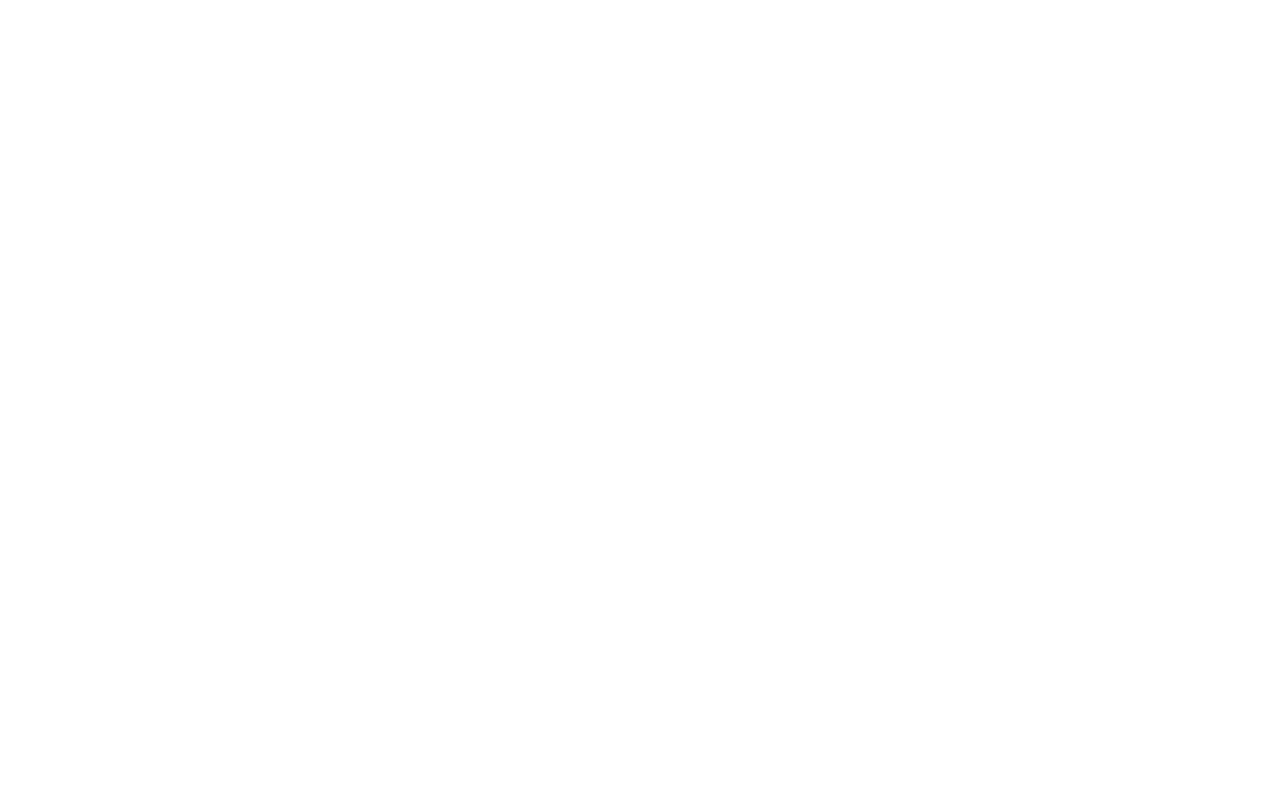
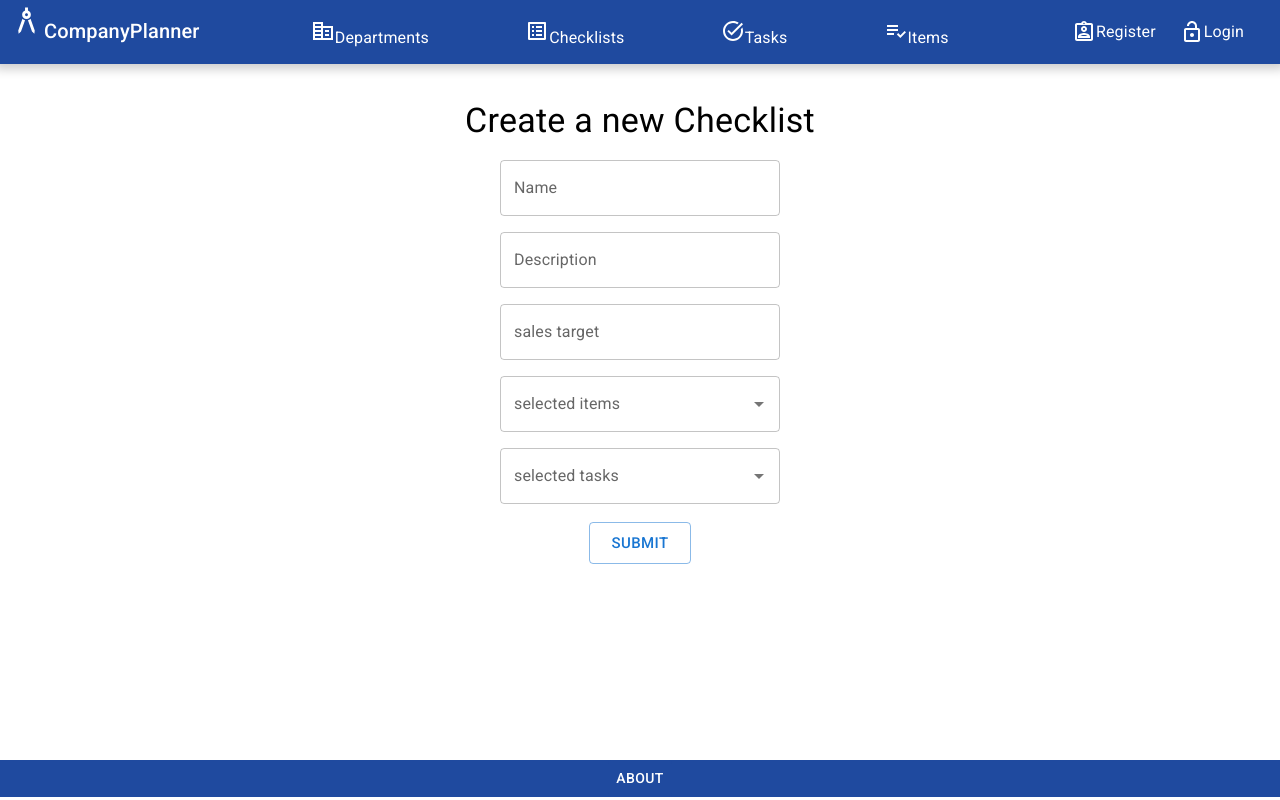
Before and after one commit to rodages/Project4-CompanyPlanner-client, a React (Create React App) app: page /createchecklist in a window 1280 px wide. Before the commit this address had no page. Built offline with nearby package versions, Linux system fonts and the light colour scheme; no server answers.

Commit message:
create checklists done

```diff
--- a/src/App.js
+++ b/src/App.js
@@ -20,6 +20,7 @@
 import Tasks from "./components/checklists/Tasks"
 import Items from "./components/checklists/Items"
 import NewItemOrTask from "./components/forms/NewItemOrTask"
+import CreateChecklist from "./components/checklists/CreateChecklist"
 
 
 function App() {
@@ -48,6 +49,7 @@
         {/* <Route path="/items/:id" element={<ItemDetails />} /> */}
 
         <Route path="/checklists" element={<Checklists />} />
+        <Route path="/createchecklist" element={<CreateChecklist />} />
         {/*<Route path="/checklists/:id" element={<ChecklistDetails />} /> */}
 
 
--- a/src/components/checklists/Checklists.js
+++ b/src/components/checklists/Checklists.js
@@ -45,8 +45,8 @@
         <Typography align='center' variant="h4" gutterBottom component="div"> Currently created checklists
             <div></div><Button onClick={()=>navigate('/createchecklist')
             } variant="outlined">Create new checklist</Button></Typography>
-          <Stack direction="row" spacing={2}>
-            {checklists.map((checklist,index)=><ChecklistItem key={index} checklist={checklist} />)}
+          <Stack direction="row" spacing={2} style={{display:'flex',flexWrap:'wrap'}}>
+            {checklists.map((checklist,index)=><ChecklistItem  key={index} checklist={checklist} />)}
           </Stack>
         </Box>
 
--- /dev/null
+++ b/src/components/checklists/CreateChecklist.js
@@ -0,0 +1,135 @@
+import {useEffect, useState} from 'react'
+import { useNavigate } from 'react-router-dom'
+import axios from 'axios'
+import URL from '../../config'
+
+import { Box, TextField,Typography, FormControl, InputLabel, OutlinedInput,InputAdornment, Button, Select } from '@mui/material'
+import MultiSelect from './MultiSelect'
+
+
+function CreateChecklist(){
+    const navigate = useNavigate()
+
+    const [fetchedItems, setFetchedItems] = useState([])
+    const [fetchedTasks, setFetchedTasks] = useState([])
+
+    // const [refreshItems,setRefreshItems] = useState(false)
+    // const [refreshTasks, setRefreshTasks] = useState(false)
+
+    const [selectedItems, setSelectedItems] = useState([])
+    const [selectedTasks, setSelectedTasks] = useState([])
+    console.log(selectedItems)
+
+    const [formData, setFormData] = useState({
+        "inventory_items": [],
+        "tasks": [],
+        "name": "",
+        "description": "",
+        "sales_target": null,
+        "department": null
+    })
+
+
+    useEffect(()=>{
+        async function fetchItems(){
+            try{
+                const res = await axios.get(`${URL}/inventoryitems`)
+                setFetchedItems(res.data)
+
+            }catch(e){
+                console.log(e)
+            }
+        }
+
+        fetchItems()
+    },[])
+
+    useEffect(()=>{
+        async function fetchTasks(){
+            try{
+                const res = await axios.get(`${URL}/tasks`)
+                setFetchedTasks(res.data)
+
+            }catch(e){
+                console.log(e)
+            }
+        }
+
+        fetchTasks()
+    },[])
+
+    function handleChange (e) {
+        console.log(e.target.id, e.target.value)
+        setFormData({...formData, [e.target.id]:e.target.value})
+
+        console.log({...formData, [e.target.id]:e.target.value})
+    }
+
+    function handleSubmit (){
+        const data = {...formData,inventory_items:selectedItems, tasks:selectedTasks}
+        const accessToken =JSON.parse(localStorage.getItem('accessToken'))
+        const token = `Bearer ${accessToken.replaceAll('"','')}`
+        console.log(token)
+        console.log(data)
+        async function submit(){
+            try{
+                const res = await axios.post(
+                    `${URL}/checklists/`,
+                data,
+                {
+                    headers: {
+                      Authorization: token,
+                    },
+            })
+                navigate("/checklists")
+            }catch(e){
+                console.log(e)
+            }
+        }
+        submit()
+    }
+
+    return(
+        <Box component="form" onSubmit={handleSubmit} sx={{ display: 'flex', flexDirection:'column', justifyContent:'center', alignItems:'center' }}>
+            <Typography sx={{textAlign:'center', flex:'auto', marginBottom:'10px'}}variant="h4">Create a new Checklist</Typography>
+
+            <FormControl sx={{m: 1, minWidth:'35ch'}}>
+                <InputLabel htmlFor="name">Name</InputLabel>
+                <OutlinedInput
+                    id="name"
+                    required
+                    value={formData.name}
+                    onChange={handleChange}
+                    label='Name'
+                />
+            </FormControl>
+
+            <FormControl sx={{m: 1, minWidth:'35ch'}}>
+                <InputLabel htmlFor="name">Description</InputLabel>
+                <OutlinedInput
+                    id="description"
+                    value={formData.description}
+                    onChange={handleChange}
+                    label='Description'
+                />
+            </FormControl>
+
+            <TextField
+            onChange={handleChange}
+            id="sales_target"
+            label="sales target"
+            type="number"
+            value={formData.sales_target}
+            sx={{m: 1, minWidth:'35ch'}}
+        />
+
+        <MultiSelect fetchedArr={fetchedItems} selections={"items"} setSelectedArr={setSelectedItems} />
+        <MultiSelect fetchedArr={fetchedTasks} selections={"tasks"} setSelectedArr={setSelectedTasks} />
+
+        <Button size='large' sx={{display:"block", margin:'0 auto', marginTop:'10px'}} onClick={handleSubmit} variant="outlined">Submit</Button>
+
+        </Box>
+    )
+}
+
+export default CreateChecklist
--- a/src/components/checklists/CustomListItem.js
+++ b/src/components/checklists/CustomListItem.js
@@ -19,6 +19,14 @@
     const handleClick = () => {
       setOpen(!open);
     };
+
+    const styles = {
+        media: {
+          height: 0,
+          paddingTop: '56.25%', // 16:9,
+          marginTop:'30'
+        }
+    };
     return(
         <>
         <ListItemButton onClick={handleClick}>
@@ -33,9 +41,12 @@
             {listItem.image?
             <CardMedia
                 component="img"
-                height="140"
                 image={listItem.image}
                 alt="green iguana"
+                style={{
+                    width: "auto",
+                    maxHeight: "200px",
+                  }}
             />:''}
             <Typography variant="body2">
                 -  Notes: {listItem.comment? listItem.comment : "None"}
@@ -51,6 +62,7 @@
       </ListItemText>
 
       </CardActionArea>
+
         </Collapse>
         </>
     )
--- /dev/null
+++ b/src/components/checklists/MultiSelect.js
@@ -0,0 +1,42 @@
+import * as React from 'react';
+import Checkbox from '@mui/material/Checkbox';
+import TextField from '@mui/material/TextField';
+import Autocomplete from '@mui/material/Autocomplete';
+import CheckBoxOutlineBlankIcon from '@mui/icons-material/CheckBoxOutlineBlank';
+import CheckBoxIcon from '@mui/icons-material/CheckBox';
+
+const icon = <CheckBoxOutlineBlankIcon fontSize="small" />;
+const checkedIcon = <CheckBoxIcon fontSize="small" />;
+
+
+function MultiSelect({selections,fetchedArr,setSelectedArr}){
+    return (
+        <Autocomplete
+          multiple
+          onChange={(_,selectedOptions)=>{
+            setSelectedArr(selectedOptions)
+          }}
+          id={`selected ${selections}`}
+          options={fetchedArr}
+          disableCloseOnSelect
+          getOptionLabel={(option) => option.name}
+          renderOption={(props, option, { selected }) => (
+            <li {...props}>
+              <Checkbox
+                icon={icon}
+                checkedIcon={checkedIcon}
+                style={{ marginRight: 8 }}
+                checked={selected}
+              />
+              {option.name}
+            </li>
+          )}
+          sx={{m: 1, width:'35ch'}}
+          renderInput={(params) => (
+            <TextField {...params} label={`selected ${selections}`} placeholder={`selected ${selections}`} />
+          )}
+        />
+      );
+}
+
+export default MultiSelect
--- a/src/components/forms/NewItemOrTask.js
+++ b/src/components/forms/NewItemOrTask.js
@@ -12,6 +12,7 @@
 function NewItemOrTask({endpoint}){
     let urlEndPoint = endpoint
     let params = useParams()
+    //takes destination-task or item from url if they are not provided by props
     if(!urlEndPoint) urlEndPoint = params.destination
 
     const navigate=useNavigate()
@@ -31,15 +32,7 @@
         "Pier Works",
         "Kitchen"
         ]
-    const taskOptionsdict = [
-        {"Pre-Departure": "Pre-Departure"},
-        {Briefing: "Briefing"},
-        {"Sightseeing Boat": "Sightseeing Boat"},
-        {"Last Cruise of the day": "Last Cruise of the day"},
-        {"Pier Works": "Pier Works"},
-        {Kitchen: "Kitchen"},
-        {Other: "Other"},
-    ]
+
     const itemOptions = [
         "Other",
         "Crockery",
@@ -49,15 +42,7 @@
         "Drinks Bar",
         "Supervising"
     ]
-    const itemOptionsdict = [
-        {"Crockery": "Crockery"},
-        {"Cutlery": "Cutlery"},
-        {"Serving Tools": "Serving Tools"},
-        {"Food Serivce Area": "Food Serivce Area"},
-        {"Drinks Bar": "Drinks Bar"},
-        {"Supervising": "Supervising"},
-        {"Other": "Other"},
-    ]
+
 
     const ITEM_HEIGHT = 48;
     const ITEM_PADDING_TOP = 8;
--- a/src/components/navigation/Navbar.js
+++ b/src/components/navigation/Navbar.js
@@ -128,10 +128,10 @@
         onClick={()=>navigate('/departments')}>
                <Typography ><CorporateFareOutlinedIcon/>Departments</Typography>
         </MenuItem>
-        <MenuItem
+        {/* <MenuItem
         onClick={()=>navigate('/shifts')}>
                <Typography ><AccessTimeOutlinedIcon/>Shifts</Typography>
-        </MenuItem>
+        </MenuItem> */}
         <MenuItem
         onClick={()=>navigate('/checklists')}>
                <Typography ><ListAltOutlinedIcon/>Checklists</Typography>
@@ -190,9 +190,9 @@
                     <Typography ><CorporateFareOutlinedIcon/>Departments</Typography>
                 </Link>
 
-                <Link to='/shifts' style={{color:'white', textDecoration:'none', marginTop:'5px' }}>
+                {/* <Link to='/shifts' style={{color:'white', textDecoration:'none', marginTop:'5px' }}>
                     <Typography ><AccessTimeOutlinedIcon/>Shifts</Typography>
-                </Link>
+                </Link> */}
 
                 <Link to='/checklists' style={{color:'white', textDecoration:'none', marginTop:'5px' }}>
                     <Typography ><ListAltOutlinedIcon/>Checklists</Typography>
```
Also changed, not shown: src/components/forms/TransferList.js (added, +39 -0 lines).
